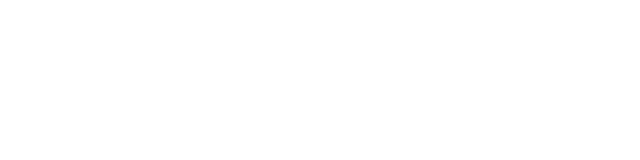
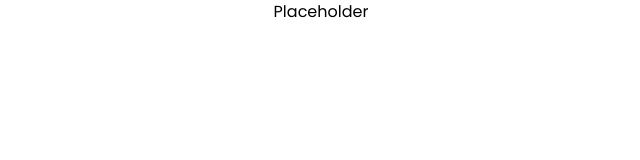
Before and after one commit to kshitijpatel7237/e_cell_A, a React (Create React App) app in the folder client/: page / in a window 1280 px wide. Shown: the top 160 px of the page, without its empty margins (319-959 px from the left). Built offline with nearby package versions, Linux system fonts and the light colour scheme.

Commit message:
Added Landing Component to HomePage

```diff
--- a/client/src/Components/Landing/Landing.jsx
+++ b/client/src/Components/Landing/Landing.jsx
@@ -1,7 +1,11 @@
 import React from "react"
 
 const Landing = () => {
-	return <div></div>
+	return (
+		<div>
+			Placeholder
+		</div>
+	)
 }
 
 export default Landing
--- a/client/src/Pages/HomePage.jsx
+++ b/client/src/Pages/HomePage.jsx
@@ -1,9 +1,10 @@
 import React from "react"
+import Landing from "../Components/Landing/Landing"
 
 const HomePage = () => {
 	return (
 		<div>
-
+			<Landing />
 		</div>
 	)
 }
```
